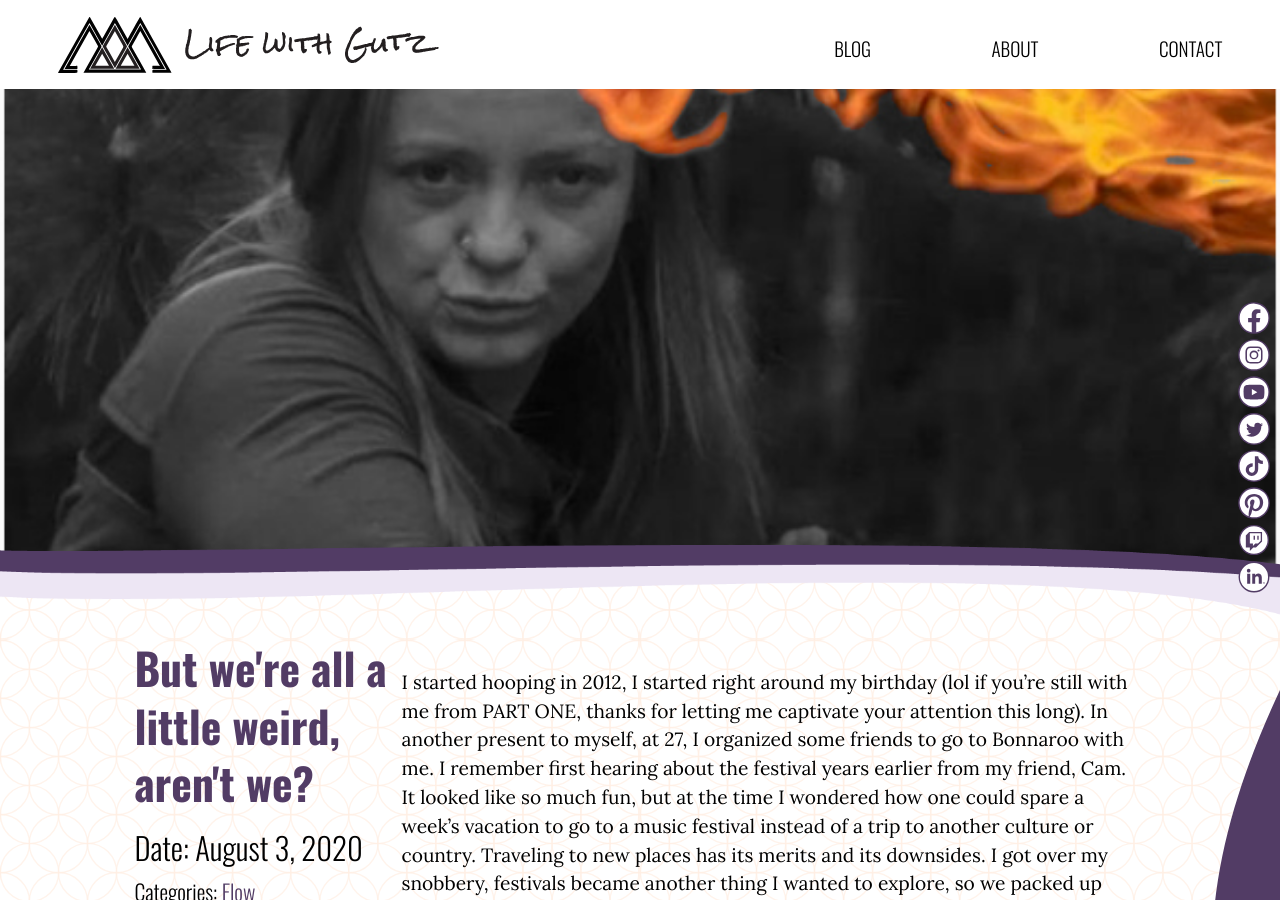
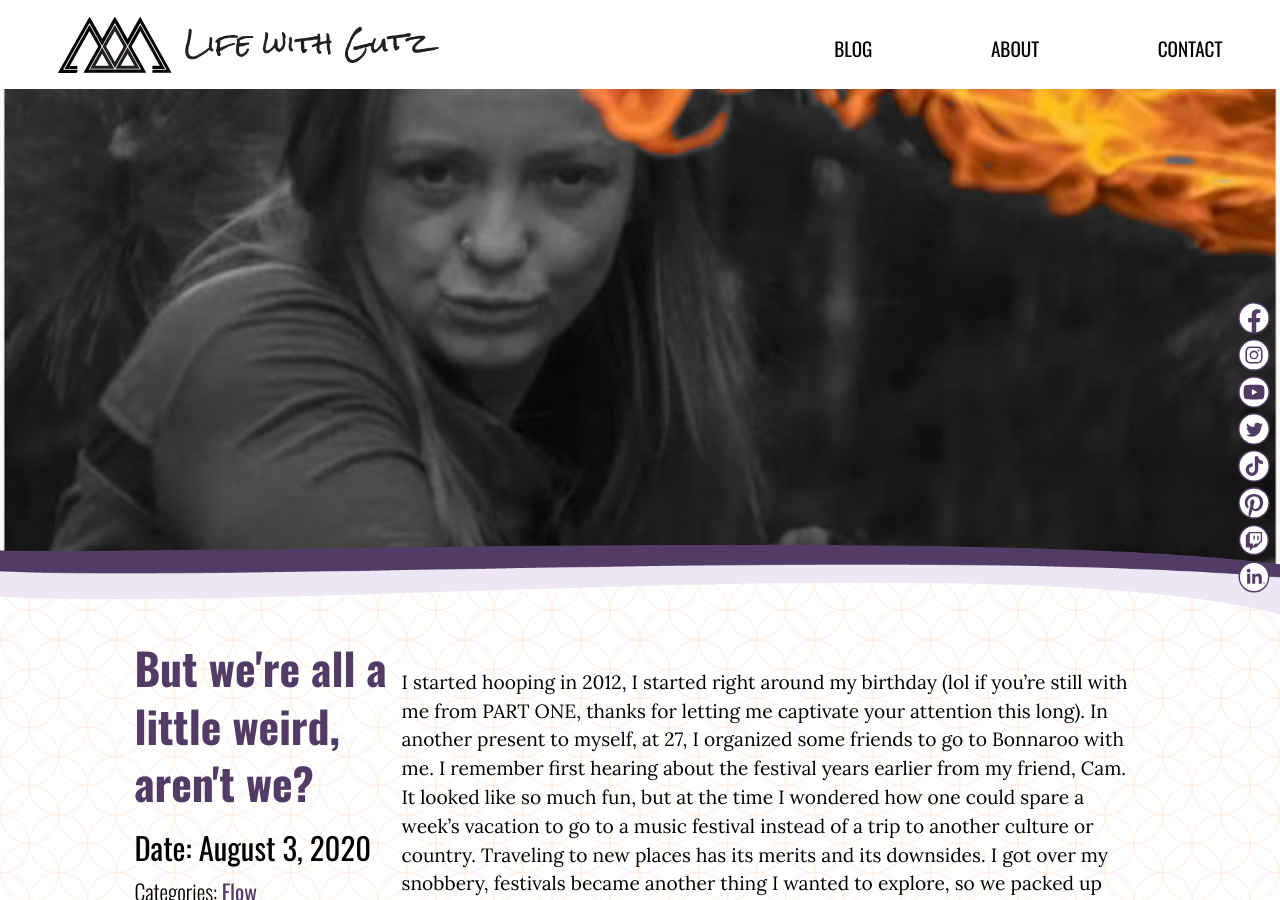
Before and after one commit to Life-with-Gutz/main-site-2020, a Jekyll site: the page built from _posts/flow/2020-08-03-birthdays-are-weird.md, in a window 1280 px wide and 900 px high. Built offline with Jekyll 4.4.1, drawn with Linux system fonts in a browser that asks for light colours.

Commit message:
Update font link, remove background images

```diff
--- a/_layouts/default.html
+++ b/_layouts/default.html
@@ -9,7 +9,7 @@
   <link rel="shortcut icon" href="{{site.baseurl}}/favicon.ico">
   <link rel="icon" type="image/png" href="{{site.baseurl}}/favicon-196.png">
   <link href="{{site.baseurl}}/css/main.css" rel="stylesheet">
-  <link href="https://fonts.googleapis.com/css2?family=Lora:ital,wght@0,400;0,700;1,400;1,700&family=Oswald:wght@300;0,400;700&family=Rock+Salt&display=swap" rel="stylesheet">
+  <link href="https://fonts.googleapis.com/css2?family=Lora:ital,wght@0,400;0,700;1,400;1,700&family=Oswald:wght@300;400;700&family=Rock+Salt&display=swap" rel="stylesheet">
 </head>
 <body>
   <ul class="skip-links">
--- a/_layouts/post.html
+++ b/_layouts/post.html
@@ -50,5 +50,3 @@
     </div>
   </div>
 </div>
-<img class="behind bg-shape-post-mid-1" src="{{site.baseurl}}/images/bg-shapes/post-2.svg" role="presentation">
-<img class="behind bg-shape-post-mid-2" src="{{site.baseurl}}/images/bg-shapes/post-3.svg" role="presentation">
```
